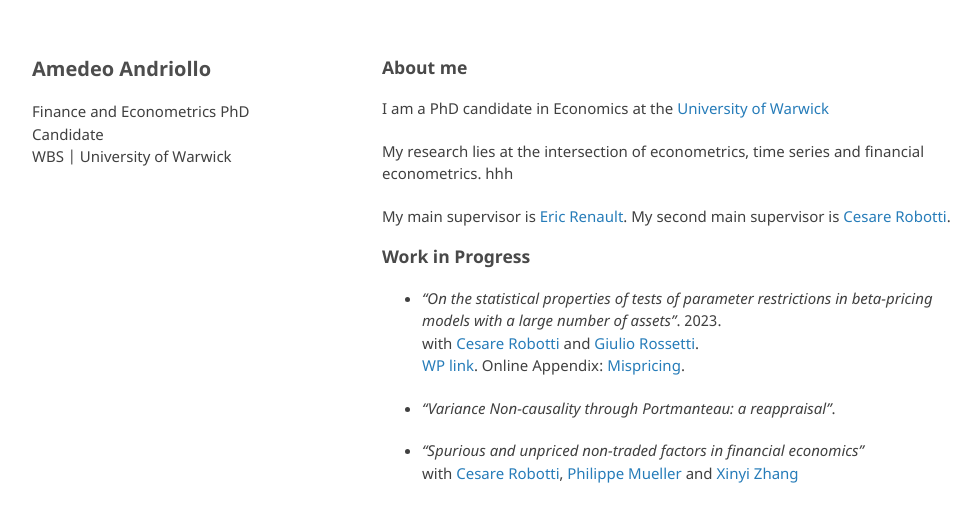
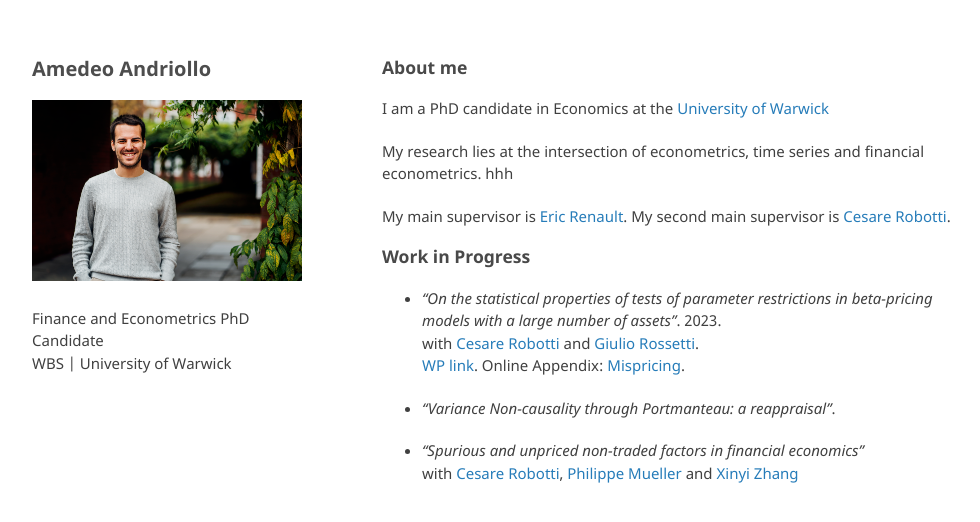
Before and after one commit to amandri/amandri.github.io, a Jekyll site: the page built from index.md, in a window 1280 px wide. Shown: the top 522 px of the page, without its empty margins (133-1113 px from the left). Built offline with Jekyll 4.4.1, drawn with Linux system fonts in a browser that asks for light colours; the repository's description, which GitHub fills in, is left out; our own code applies the rules of GitHub Pages for plain Markdown files.

Commit message:
Update _config.yml

```diff
--- a/_config.yml
+++ b/_config.yml
@@ -1,6 +1,6 @@
 theme: jekyll-theme-minimal
 title: Amedeo Andriollo
 description:
-
+logo: assets/img/ame.png
 
 show_downloads: true
```
